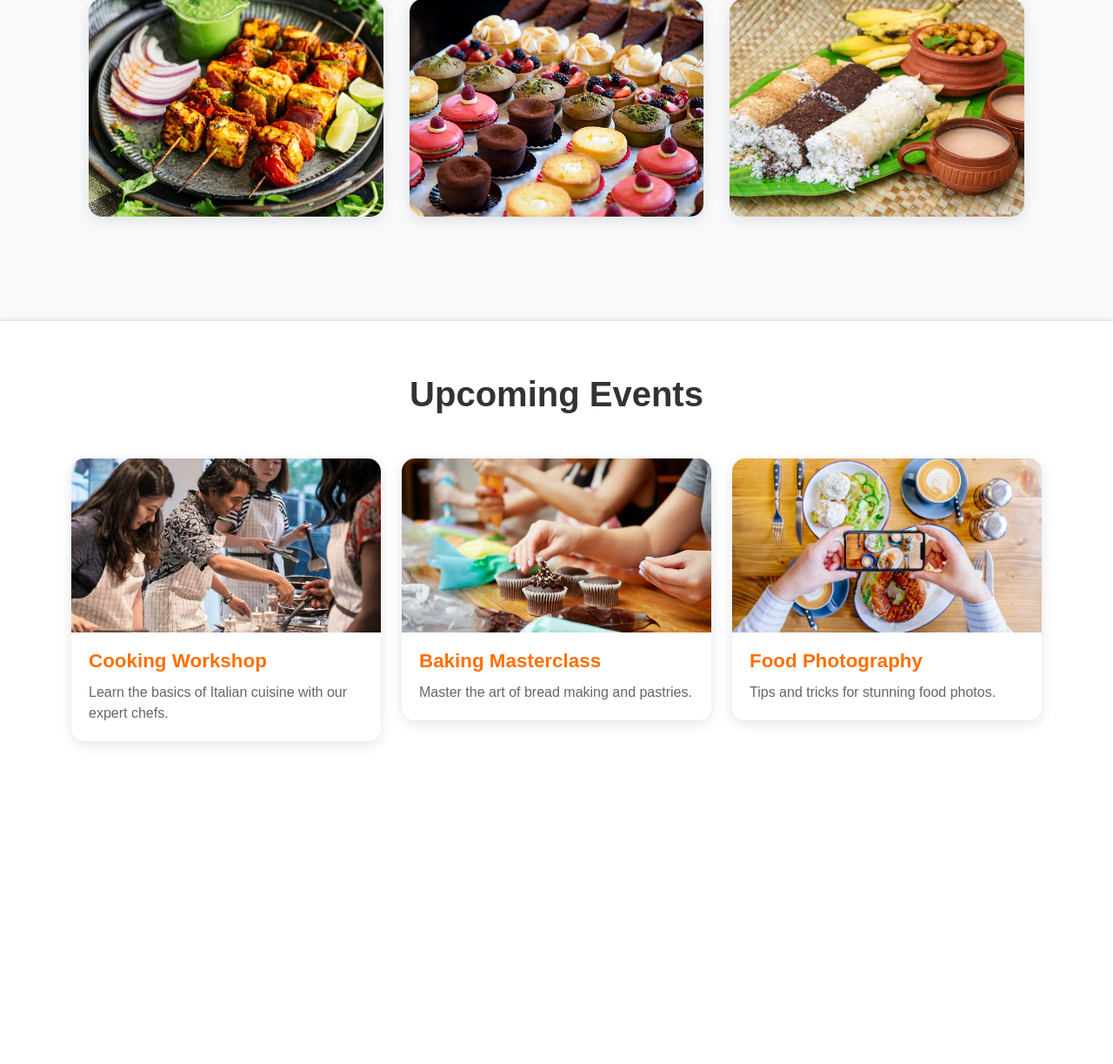
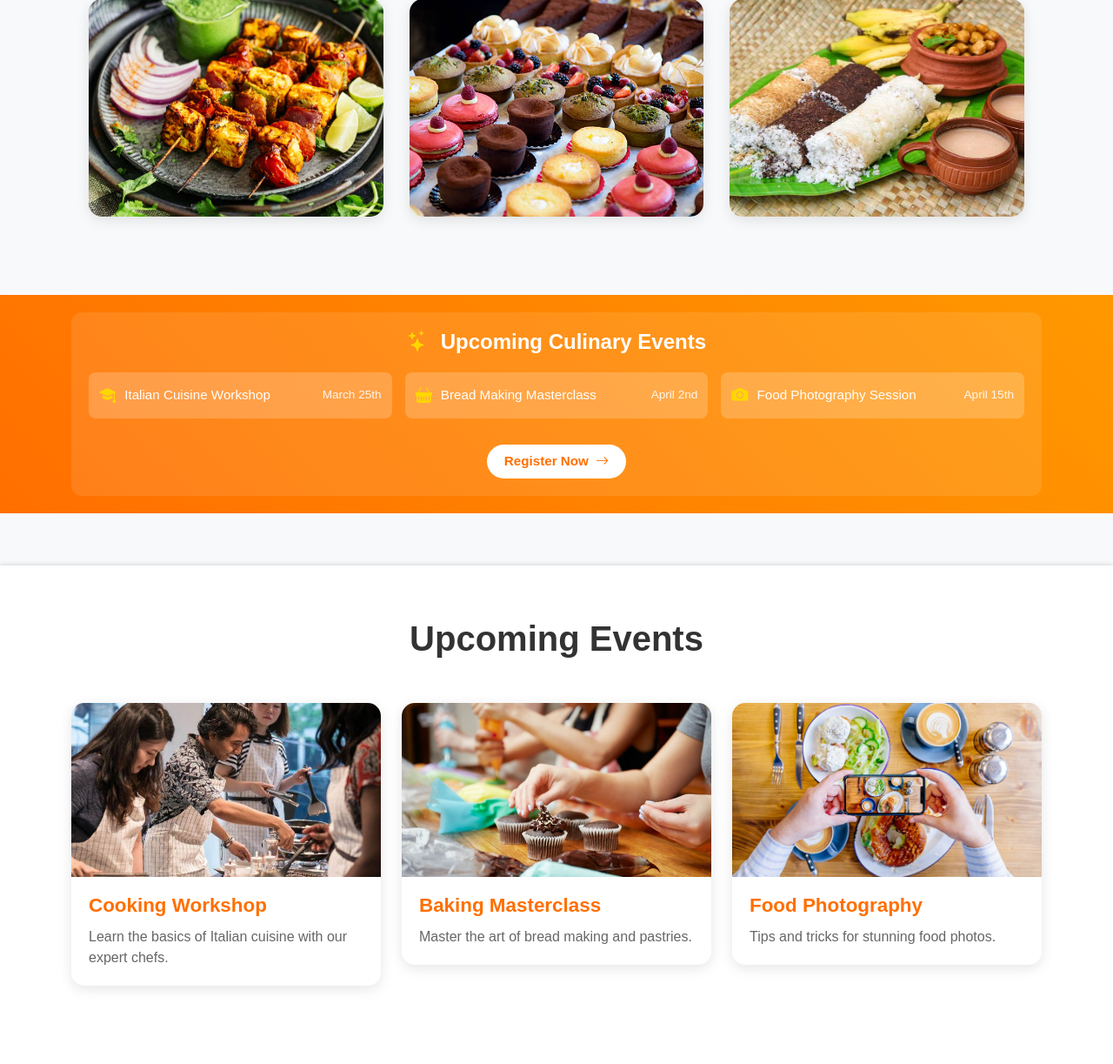
Before and after one commit to sandramohan2002/Recipe-sharing-platform, a Django app: template recipe_sharing_platform/templates/homepage.html in a window 1280 px wide. Shown: the part 637-1860 px from the top of the page at 87% size. Before the commit the page ends 1493 px from the top, so only its background shows below. Run offline with Django 3.2, Linux system fonts and the light colour scheme; the template is opened without the code that fills it, so the values that code supplies are empty.

Commit message:
event registration form

```diff
--- a/recipe_sharing_platform/recipe/decorators.py
+++ b/recipe_sharing_platform/recipe/decorators.py
@@ -9,5 +9,5 @@ def admin_required(view_func):
                return view_func(request, *args, **kwargs)
            else:
                messages.error(request, 'You do not have permission to access this page.')
-               return redirect('home')  # or wherever you want to redirect non-admin users
+               return redirect('homepage')  # or wherever you want to redirect non-admin users
        return _wrapped_view
--- a/recipe_sharing_platform/recipe/urls.py
+++ b/recipe_sharing_platform/recipe/urls.py
@@ -98,6 +98,7 @@ urlpatterns = [
     path('workshop/', views.workshop_view, name='workshop'),
     path('baking/', views.baking_view, name='baking'),
     path('food-photography/', views.food_photography_view, name='food_photography'),
+    path('event-registration/', views.event_registration, name='event_registration'),
 ]
 
 
--- a/recipe_sharing_platform/templates/homepage.html
+++ b/recipe_sharing_platform/templates/homepage.html
@@ -279,6 +279,132 @@
                 width: 100%;
             }
         }
+
+        /* Advertisement Banner Styles */
+        .advertisement-banner {
+            background: linear-gradient(45deg, #ff6f00, #ff9800);
+            padding: 20px 0;
+            margin: 30px 0;
+            position: relative;
+        }
+
+        .ad-content {
+            background: rgba(255, 255, 255, 0.1);
+            border-radius: 12px;
+            padding: 20px;
+        }
+
+        .ad-text {
+            color: white;
+            text-align: center;
+        }
+
+        .ad-text h3 {
+            font-size: 1.5rem;
+            margin-bottom: 20px;
+            font-weight: 600;
+        }
+
+        .ad-text h3 i {
+            color: #FFD700;
+            margin-right: 8px;
+        }
+
+        .event-grid {
+            display: grid;
+            grid-template-columns: repeat(auto-fit, minmax(250px, 1fr));
+            gap: 15px;
+            margin: 20px 0;
+        }
+
+        .event-item {
+            background: rgba(255, 255, 255, 0.2);
+            padding: 12px;
+            border-radius: 8px;
+            display: flex;
+            align-items: center;
+            gap: 10px;
+            transition: transform 0.3s ease;
+        }
+
+        .event-item:hover {
+            transform: translateX(5px);
+            background: rgba(255, 255, 255, 0.3);
+        }
+
+        .event-item i {
+            font-size: 1.2rem;
+            color: #FFD700;
+        }
+
+        .event-item span {
+            font-size: 0.95rem;
+            font-weight: 500;
+        }
+
+        .event-item small {
+            margin-left: auto;
+            opacity: 0.9;
+            font-size: 0.85rem;
+        }
+
+        .register-btn {
+            display: inline-flex;
+            align-items: center;
+            gap: 8px;
+            background-color: white;
+            color: #ff6f00;
+            padding: 8px 20px;
+            border-radius: 20px;
+            font-size: 0.95rem;
+            font-weight: 600;
+            text-decoration: none;
+            transition: all 0.3s ease;
+            margin-top: 10px;
+        }
+
+        .register-btn:hover {
+            background-color: #f8f9fa;
+            transform: translateY(-2px);
+            color: #e65100;
+        }
+
+        .register-btn i {
+            transition: transform 0.3s ease;
+        }
+
+        .register-btn:hover i {
+            transform: translateX(3px);
+        }
+
+        @media (max-width: 768px) {
+            .advertisement-banner {
+                padding: 15px 0;
+                margin: 20px 0;
+            }
+
+            .event-grid {
+                grid-template-columns: 1fr;
+                gap: 10px;
+            }
+
+            .ad-text h3 {
+                font-size: 1.2rem;
+            }
+
+            .event-item {
+                padding: 10px;
+            }
+
+            .event-item span {
+                font-size: 0.9rem;
+            }
+
+            .register-btn {
+                padding: 6px 15px;
+                font-size: 0.9rem;
+            }
+        }
     </style>
 </head>
 <body>
@@ -363,7 +489,6 @@
             <div class="categories-grid">
                 <!-- Appetizers Category -->
                 <div class="card">
-                    <a href="{% url 'recipe' %}?category=appetizers" class="text-decoration-none">
                     <div class="image-container">
                         <img src="{% static 'images/paneer.jpg' %}" alt="Appetizers">
                         <div class="overlay">
@@ -371,7 +496,6 @@
                             <p>Start your meal with a burst of flavor and spice!</p>
                         </div>
                     </div>
-                    </a>
                 </div>
 
                 <!-- Desserts Category -->
@@ -398,6 +522,39 @@
             </div>
         </div>
     </section>
+
+    <!-- Advertisement Banner -->
+    <div class="advertisement-banner animate__animated animate__fadeIn">
+        <div class="container">
+            <div class="ad-content">
+                <div class="ad-text">
+                    <h3 class="animate__animated animate__fadeInDown">
+                        <i class="bi bi-stars"></i> Upcoming Culinary Events
+                    </h3>
+                    <div class="event-grid">
+                        <div class="event-item animate__animated animate__fadeInLeft" style="animation-delay: 0.2s">
+                            <i class="bi bi-mortarboard-fill"></i>
+                            <span>Italian Cuisine Workshop</span>
+                            <small>March 25th</small>
+                        </div>
+                        <div class="event-item animate__animated animate__fadeInLeft" style="animation-delay: 0.4s">
+                            <i class="bi bi-basket-fill"></i>
+                            <span>Bread Making Masterclass</span>
+                            <small>April 2nd</small>
+                        </div>
+                        <div class="event-item animate__animated animate__fadeInLeft" style="animation-delay: 0.6s">
+                            <i class="bi bi-camera-fill"></i>
+                            <span>Food Photography Session</span>
+                            <small>April 15th</small>
+                        </div>
+                    </div>
+                    <a href="{% url 'event_registration' %}" class="register-btn animate__animated animate__fadeInUp">
+                        Register Now <i class="bi bi-arrow-right"></i>
+                    </a>
+                </div>
+            </div>
+        </div>
+    </div>
 
     <!-- Events Section -->
     <section class="events-section">
```
Also changed, not shown: recipe_sharing_platform/recipe/models.py (+16 -0 lines), recipe_sharing_platform/recipe/views.py (+69 -45 lines), recipe_sharing_platform/templates/admin_dashboard.html (+5 -5 lines), recipe_sharing_platform/templates/edit_profile.html (+2 -29 lines), recipe_sharing_platform/templates/event_registration.html (added, +218 -0 lines), recipe_sharing_platform/recipe/migrations/0004_eventregistration.py (added), 1 other file. Lines whose indentation alone changed are shown as unchanged.
